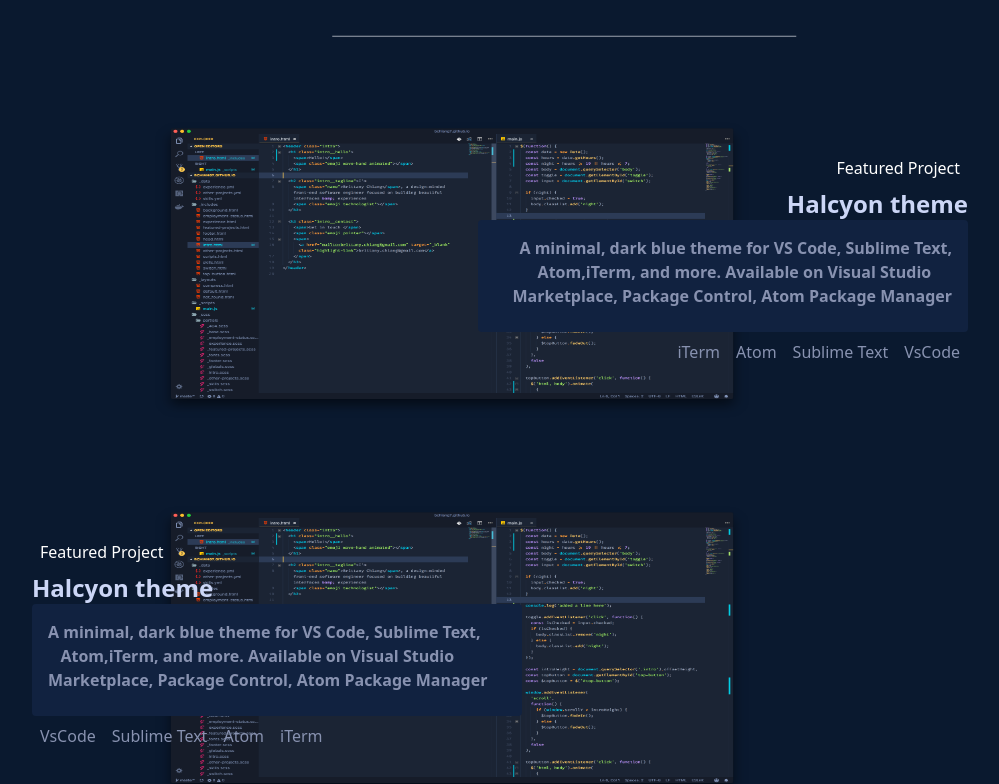
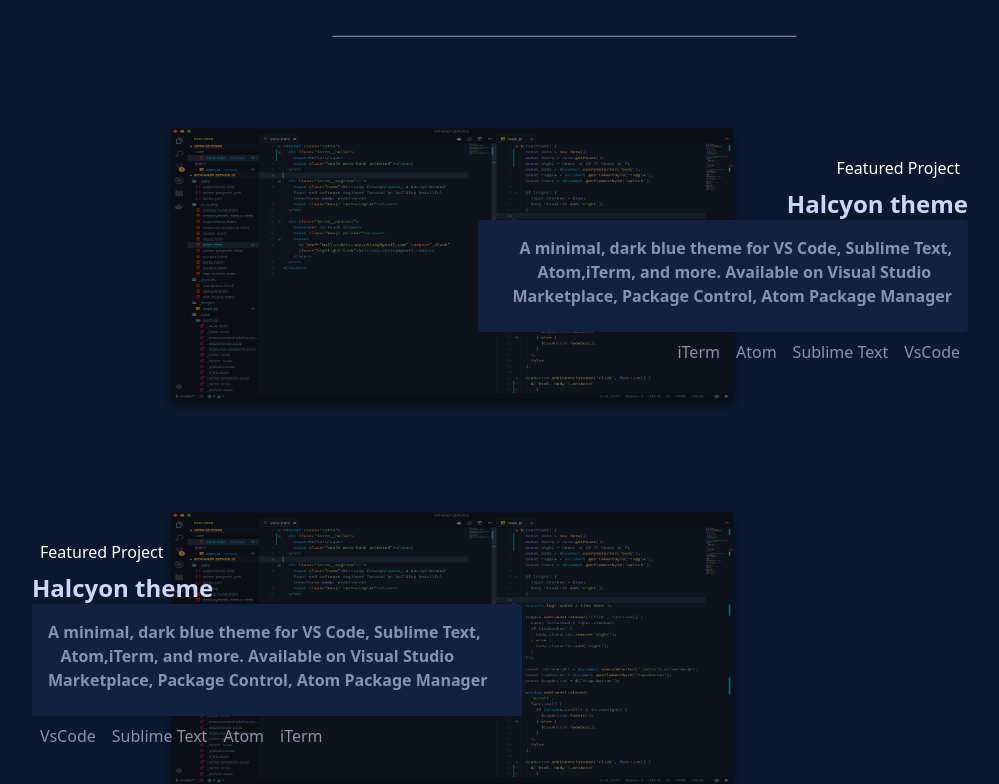
Before and after one commit to CoolSidOfficial/britney_portfolio, a React (Vite) app: page / in a window 1280 px wide. Shown: the part 2276-3060 px from the top of the page, without its empty margins (136-1135 px from the left). Built offline with nearby package versions, Linux system fonts and the light colour scheme.

Commit message:
some minute changes

```diff
--- a/src/components/proj_comp.jsx
+++ b/src/components/proj_comp.jsx
@@ -3,7 +3,7 @@
 const Proj_Comp= (props) => {
   return (
     <div className='m-20'>
-    <a  href="" >< img src="demo_project.png" alt="random" className="  w-[600px] h-[300px] rounded-lg inline-block mt-11  ml-32  z-0 " /></a>
+    <a   href="" >< img src="demo_project.png" alt="random" className="  w-[600px] h-[300px] rounded-lg inline-block mt-11  brightness-50	  transition duration-300  ease-in-out  hover:brightness-100  ml-32  z-0 " /></a>
     <div  dir={props.side} className=" relative z-1  mr-[8px]  -mt-[280px] p-2 ">
       <span className="text-white p-2 block ">Featured Project</span>
       <a  className="text-[#CCD6F6] text-2xl font-semibold" href="https://github.com" >{props.title}</a>
```
